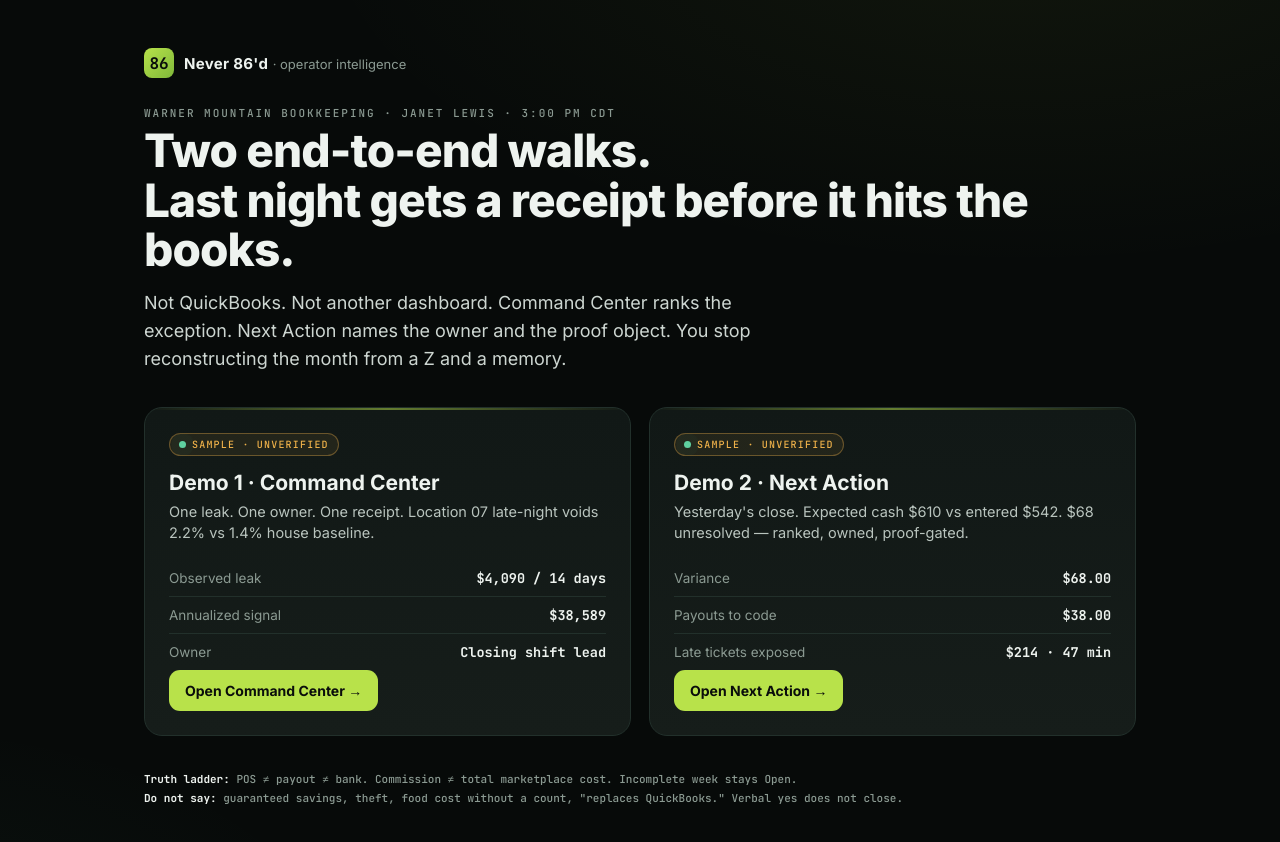
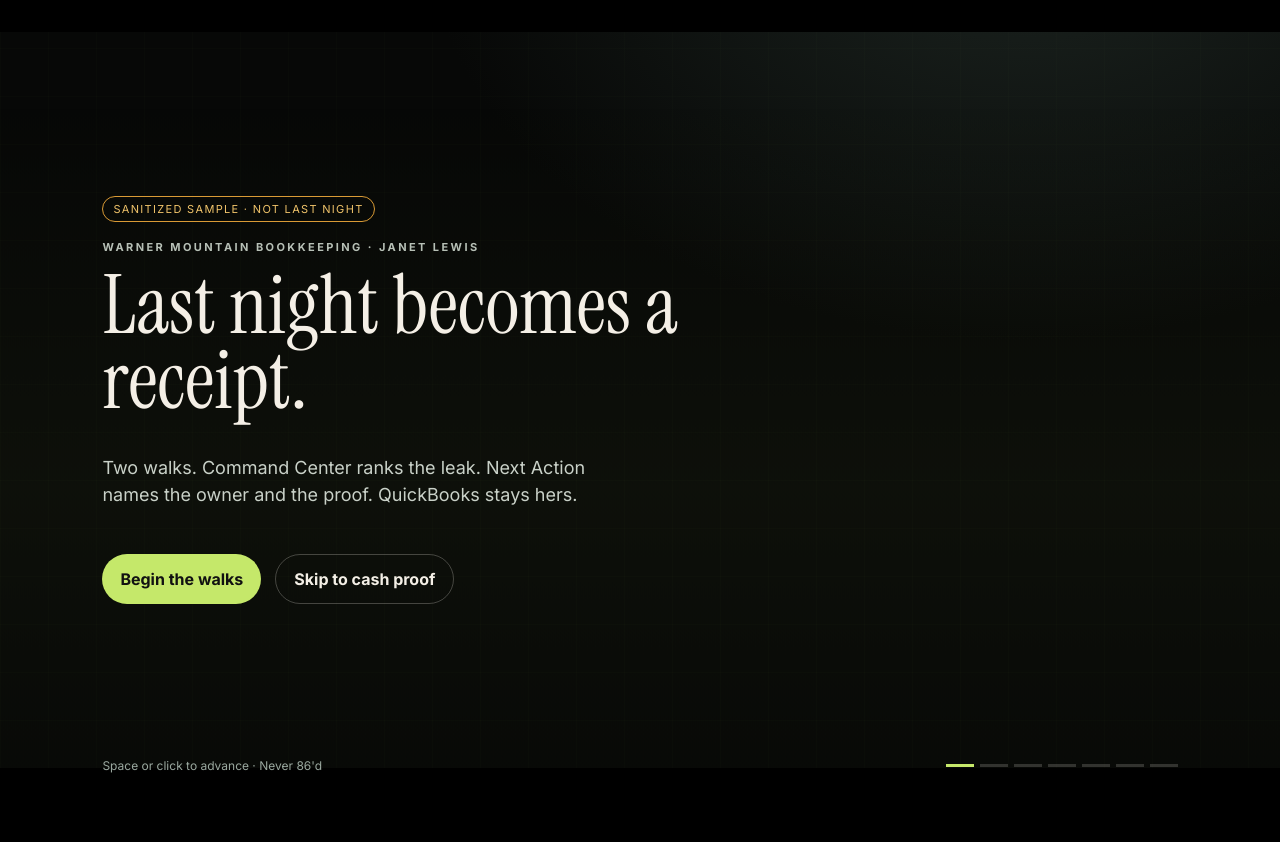
Before and after one commit to mykemueller1-ctrl/never86-action-shift-live, a plain HTML site: page janet-demo/index.html in a window 1280 px wide. After the commit the page ends 800 px from the top, so only its background shows below. Drawn offline with Linux system fonts and the light colour scheme.

Commit message:
Director-cut Janet demo: cinematic Command Center + Next Action walks

```diff
--- a/janet-demo/index.html
+++ b/janet-demo/index.html
@@ -3,87 +3,197 @@
 <head>
 <meta charset="utf-8"/>
 <meta name="viewport" content="width=device-width,initial-scale=1"/>
-<title>Never 86'd · Janet Lewis · Warner Mountain Bookkeeping</title>
+<title>Never 86'd · Command Center + Next Action</title>
 <link rel="preconnect" href="https://fonts.googleapis.com">
 <link rel="preconnect" href="https://fonts.gstatic.com" crossorigin>
-<link href="https://fonts.googleapis.com/css2?family=Inter:wght@400;500;600;700;800&family=JetBrains+Mono:wght@500;700&display=swap" rel="stylesheet">
+<link href="https://fonts.googleapis.com/css2?family=Instrument+Serif:ital@0;1&family=Inter:wght@400;500;600;700;800&display=swap" rel="stylesheet">
 <style>
 :root{
-  --bg:#070a09; --bg2:#0c1110; --card:#111816; --card2:#161d1a;
-  --ink:#eef3ef; --muted:#8b9a92; --line:#22302b; --line2:#2c3a35;
-  --go:#b8e24a; --go-d:#9bc93a; --warn:#f0b24a; --bad:#ff6b6b; --ok:#5fd0a0;
-  --mono:'JetBrains Mono',ui-monospace,monospace; --sans:'Inter',system-ui,sans-serif;
+  --ink:#15120f;--paper:#f4efe6;--panel:#fffaf3;--muted:#6b625c;--line:#d9d0c7;
+  --red:#c74332;--green:#2b7a58;--gold:#d99a35;--dark:#0b0c0b;--card:#121412;
+  --fog:rgba(244,239,230,.08);
 }
 *{box-sizing:border-box}
-html,body{margin:0;background:var(--bg);color:var(--ink);font-family:var(--sans);-webkit-font-smoothing:antialiased}
-body{min-height:100vh;background:
-  radial-gradient(1200px 600px at 80% -10%, rgba(184,226,74,.06), transparent 60%),
-  radial-gradient(900px 500px at -10% 110%, rgba(95,208,160,.05), transparent 55%),
-  var(--bg);}
-.wrap{max-width:1040px;margin:0 auto;padding:48px 24px 96px}
-.kicker{font-family:var(--mono);font-size:11px;letter-spacing:.18em;text-transform:uppercase;color:var(--muted)}
-.brand{display:flex;align-items:center;gap:10px;margin-bottom:28px}
-.mark{width:30px;height:30px;border-radius:8px;background:linear-gradient(135deg,var(--go),#7fb83a);display:grid;place-items:center;font-weight:800;color:#0a0d0b;font-family:var(--mono)}
-.brand b{font-size:15px;letter-spacing:.02em}
-.brand span{color:var(--muted);font-size:13px}
-h1{font-size:clamp(30px,5vw,46px);line-height:1.08;margin:6px 0 14px;font-weight:800;letter-spacing:-.02em}
-.lead{color:#cdd6d1;font-size:18px;line-height:1.55;max-width:680px;margin:0 0 34px}
-.grid{display:grid;grid-template-columns:1fr 1fr;gap:18px}
-@media(max-width:760px){.grid{grid-template-columns:1fr}}
-.card{position:relative;background:linear-gradient(180deg,var(--card),var(--card2));border:1px solid var(--line);border-radius:18px;padding:24px;overflow:hidden;transition:transform .25s ease,border-color .25s ease,box-shadow .25s ease}
-.card:hover{transform:translateY(-3px);border-color:var(--line2);box-shadow:0 18px 50px -20px rgba(0,0,0,.7)}
-.card::before{content:"";position:absolute;inset:0 0 auto 0;height:2px;background:linear-gradient(90deg,transparent,var(--go),transparent);opacity:.5}
-.badge{display:inline-flex;align-items:center;gap:6px;font-family:var(--mono);font-size:10px;letter-spacing:.12em;text-transform:uppercase;color:var(--warn);border:1px solid rgba(240,178,74,.35);background:rgba(240,178,74,.08);padding:4px 9px;border-radius:999px}
-.card h2{font-size:21px;margin:14px 0 6px;font-weight:700}
-.card p{color:#b9c4be;font-size:14.5px;line-height:1.5;margin:0 0 16px}
-.metric{display:flex;justify-content:space-between;align-items:baseline;border-top:1px solid var(--line);padding:9px 0;font-size:13.5px}
-.metric:first-of-type{border-top:0}
-.metric b{font-family:var(--mono);font-weight:700;color:var(--ink)}
-.metric .m{color:var(--muted)}
-.btn{display:inline-flex;align-items:center;gap:8px;background:var(--go);color:#0a0d0b;text-decoration:none;font-weight:700;font-size:14px;padding:12px 16px;border-radius:11px;transition:background .2s ease,transform .15s ease}
-.btn:hover{background:var(--go-d);transform:translateY(-1px)}
-.foot{margin-top:34px;font-family:var(--mono);font-size:11px;color:var(--muted);line-height:1.7}
-.foot b{color:var(--ink)}
-.pulse{width:7px;height:7px;border-radius:50%;background:var(--ok);box-shadow:0 0 0 0 rgba(95,208,160,.6);animation:p 2s infinite}
-@keyframes p{0%{box-shadow:0 0 0 0 rgba(95,208,160,.5)}70%{box-shadow:0 0 0 8px rgba(95,208,160,0)}100%{box-shadow:0 0 0 0 rgba(95,208,160,0)}}
+html,body{margin:0;height:100%;background:#000;color:var(--paper);font-family:Inter,system-ui,sans-serif}
+body{overflow:hidden}
+.stage{position:relative;height:100vh;width:100vw;overflow:hidden}
+.letter{position:absolute;inset:0;pointer-events:none;background:linear-gradient(#000,#000) top/100% 4vh no-repeat,linear-gradient(#000,#000) bottom/100% 4vh no-repeat}
+.grid{
+  position:absolute;inset:0;opacity:.18;pointer-events:none;
+  background-image:linear-gradient(rgba(197,232,106,.08) 1px,transparent 1px),linear-gradient(90deg,rgba(197,232,106,.08) 1px,transparent 1px);
+  background-size:48px 48px;
+}
+.scan{position:absolute;inset:0;pointer-events:none;background:linear-gradient(180deg,transparent 0%,rgba(197,232,106,.04) 50%,transparent 100%);animation:scan 9s linear infinite}
+@keyframes scan{from{transform:translateY(-100%)}to{transform:translateY(100%)}}
+.scene{position:absolute;inset:0;display:none;padding:8vh 8vw;opacity:0;transform:translateY(12px)}
+.scene.on{display:flex;flex-direction:column;justify-content:center;animation:up .7s ease both}
+@keyframes up{from{opacity:0;transform:translateY(18px)}to{opacity:1;transform:none}}
+.kicker{letter-spacing:.22em;text-transform:uppercase;font-size:11px;color:#b7c0b6;font-weight:700}
+.badge{display:inline-flex;align-items:center;gap:8px;border:1px solid var(--gold);color:#f0c36a;padding:5px 10px;border-radius:999px;font-size:11px;letter-spacing:.12em;text-transform:uppercase;width:max-content}
+h1{font-family:"Instrument Serif",Georgia,serif;font-weight:400;font-size:clamp(42px,6.4vw,92px);line-height:.92;margin:14px 0 18px;max-width:16ch}
+.sub{max-width:46ch;color:#c9d1c8;font-size:18px;line-height:1.5}
+.row{display:flex;gap:14px;flex-wrap:wrap;margin-top:28px}
+button{
+  appearance:none;border:0;cursor:pointer;font:inherit;font-weight:700;
+  background:#c5e86a;color:#111;padding:14px 18px;border-radius:999px;
+}
+button.ghost{background:transparent;color:var(--paper);border:1px solid rgba(244,239,230,.25)}
+.metrics{display:grid;grid-template-columns:repeat(4,minmax(140px,1fr));gap:12px;margin-top:28px}
+.metric{background:rgba(18,20,18,.82);border:1px solid rgba(244,239,230,.12);padding:18px 16px;border-radius:18px;backdrop-filter:blur(12px)}
+.metric b{display:block;font-family:"Instrument Serif",serif;font-size:34px;line-height:1;margin-top:8px}
+.metric span{font-size:11px;letter-spacing:.14em;text-transform:uppercase;color:#9aa89f}
+.panel{display:grid;grid-template-columns:1.2fr .8fr;gap:16px;margin-top:26px}
+.card{background:rgba(18,20,18,.88);border:1px solid rgba(244,239,230,.12);border-radius:22px;padding:22px}
+.card h3{margin:0 0 10px;font-size:13px;letter-spacing:.16em;text-transform:uppercase;color:#f0c36a}
+.card p{margin:0 0 10px;color:#dce4db;line-height:1.45}
+.receipt{background:var(--panel);color:var(--ink);border-radius:4px;padding:26px;box-shadow:0 30px 80px rgba(0,0,0,.35)}
+.receipt h2{font-family:"Instrument Serif",serif;font-size:34px;margin:0 0 8px}
+.line{display:flex;justify-content:space-between;border-bottom:1px dashed #d9d0c7;padding:8px 0;font-size:15px}
+.line b{font-variant-numeric:tabular-nums}
+.hud{position:fixed;left:8vw;right:8vw;bottom:3.4vh;display:flex;justify-content:space-between;align-items:center;z-index:5;font-size:12px;color:#9aa89f}
+.ticks{display:flex;gap:6px}
+.ticks i{width:28px;height:3px;background:rgba(244,239,230,.18);display:block}
+.ticks i.on{background:#c5e86a}
+.paper{background:radial-gradient(1200px 600px at 20% 0%,#2a241c 0%,#0b0c0b 55%)}
+.dark{background:radial-gradient(1000px 700px at 80% -10%,#1c2420 0%,#070807 60%)}
+.warn{color:#f0c36a}
+.ok{color:#9be7b0}
+@media (max-width:900px){
+  .metrics,.panel{grid-template-columns:1fr}
+  h1{font-size:44px}
+  .scene{padding:7vh 6vw}
+}
 </style>
 </head>
 <body>
-<div class="wrap">
-  <div class="brand">
-    <div class="mark">86</div>
-    <div><b>Never 86'd</b> <span>· operator intelligence</span></div>
-  </div>
-  <div class="kicker">Warner Mountain Bookkeeping · Janet Lewis · 3:00 PM CDT</div>
-  <h1>Two end-to-end walks.<br>Last night gets a receipt before it hits the books.</h1>
-  <p class="lead">Not QuickBooks. Not another dashboard. Command Center ranks the exception. Next Action names the owner and the proof object. You stop reconstructing the month from a Z and a memory.</p>
+<div class="stage dark" id="stage">
+  <div class="grid"></div>
+  <div class="scan"></div>
+  <div class="letter"></div>
 
-  <div class="grid">
-    <div class="card">
-      <span class="badge"><span class="pulse"></span> SAMPLE · UNVERIFIED</span>
-      <h2>Demo 1 · Command Center</h2>
-      <p>One leak. One owner. One receipt. Location 07 late-night voids 2.2% vs 1.4% house baseline.</p>
-      <div class="metric"><span class="m">Observed leak</span><b>$4,090 / 14 days</b></div>
-      <div class="metric"><span class="m">Annualized signal</span><b>$38,589</b></div>
-      <div class="metric"><span class="m">Owner</span><b>Closing shift lead</b></div>
-      <a class="btn" href="command-center.html">Open Command Center →</a>
+  <section class="scene on" data-scene="0">
+    <div class="badge">Sanitized sample · not last night</div>
+    <div class="kicker" style="margin-top:18px">Warner Mountain Bookkeeping · Janet Lewis</div>
+    <h1>Last night becomes a receipt.</h1>
+    <p class="sub">Two walks. Command Center ranks the leak. Next Action names the owner and the proof. QuickBooks stays hers.</p>
+    <div class="row">
+      <button data-next>Begin the walks</button>
+      <button class="ghost" data-jump="4">Skip to cash proof</button>
     </div>
+  </section>
 
-    <div class="card">
-      <span class="badge"><span class="pulse"></span> SAMPLE · UNVERIFIED</span>
-      <h2>Demo 2 · Next Action</h2>
-      <p>Yesterday's close. Expected cash $610 vs entered $542. $68 unresolved — ranked, owned, proof-gated.</p>
-      <div class="metric"><span class="m">Variance</span><b>$68.00</b></div>
-      <div class="metric"><span class="m">Payouts to code</span><b>$38.00</b></div>
-      <div class="metric"><span class="m">Late tickets exposed</span><b>$214 · 47 min</b></div>
-      <a class="btn" href="next-action.html">Open Next Action →</a>
+  <section class="scene" data-scene="1">
+    <div class="kicker">Demo 1 · Command Center</div>
+    <h1>Location 07 is loud after nine.</h1>
+    <p class="sub">Fourteen-day window. Net $186,420. Voids after 9 PM sit at 2.2% against this house’s 1.4% baseline.</p>
+    <div class="metrics">
+      <div class="metric"><span>Void rate</span><b>2.2%</b></div>
+      <div class="metric"><span>House baseline</span><b>1.4%</b></div>
+      <div class="metric"><span>Observed</span><b>$4,090</b></div>
+      <div class="metric"><span>Annualized signal</span><b>$38,589</b></div>
     </div>
-  </div>
+  </section>
 
-  <div class="foot">
-    <b>Truth ladder:</b> POS ≠ payout ≠ bank. Commission ≠ total marketplace cost. Incomplete week stays Open.<br>
-    <b>Do not say:</b> guaranteed savings, theft, food cost without a count, "replaces QuickBooks." Verbal yes does not close.
-  </div>
+  <section class="scene" data-scene="2">
+    <div class="kicker">Command Center · one leak</div>
+    <h1>One owner. One proof object.</h1>
+    <div class="panel">
+      <div class="card">
+        <h3>Next action</h3>
+        <p>Every void after 9 PM for the next three closes. Name the reason before the check closes.</p>
+        <p><b>Owner:</b> Closing shift lead</p>
+        <p><b>Proof:</b> Three signed close logs + void-reason export.</p>
+      </div>
+      <div class="card">
+        <h3>Close rule</h3>
+        <p>Resolved only if the next three same-daypart closes drop under 1.8%.</p>
+        <p class="warn">$38,589 is a signal. Not booked savings. Verbal yes does not close.</p>
+      </div>
+    </div>
+  </section>
+
+  <section class="scene" data-scene="3">
+    <div class="kicker">Handoff to the books</div>
+    <h1>Janet gets the receipt, not a story.</h1>
+    <p class="sub">Waiting on the monthly P&amp;L hides which shift created the leak. The package can carry the exception, the owner, and the proof object.</p>
+  </section>
+
+  <section class="scene" data-scene="4">
+    <div class="kicker">Demo 2 · Next Action</div>
+    <h1>Yesterday closed. $68 still needs a receipt.</h1>
+    <div class="panel">
+      <div class="receipt">
+        <div class="kicker" style="color:#6b625c">Sample house · unverified</div>
+        <h2>Business-day close</h2>
+        <div class="line"><span>Gross / tickets</span><b>$4,820 · 187</b></div>
+        <div class="line"><span>Expected cash</span><b>$610.00</b></div>
+        <div class="line"><span>Entered deposit</span><b>$542.00</b></div>
+        <div class="line"><span>Variance</span><b>$68.00</b></div>
+        <div class="line"><span>Payouts</span><b>$38.00</b></div>
+      </div>
+      <div class="card">
+        <h3>Action 1 · Cash-proof</h3>
+        <p>Match the deposit slip to the close. Correct the entry or document the exception.</p>
+        <p><b>Owner:</b> Closing manager</p>
+        <p><b>Proof:</b> Slip or bank record.</p>
+        <p class="warn">Review work. Not theft. Not a shortage until the slip is matched.</p>
+      </div>
+    </div>
+  </section>
+
+  <section class="scene" data-scene="5">
+    <div class="kicker">Next Action · ranked queue</div>
+    <h1>Cash first. Then code the $38.</h1>
+    <div class="panel">
+      <div class="card">
+        <h3>Action 2 · Payout-proof</h3>
+        <p>$38 needs receipt, purpose, and ledger bucket before it hits a QBO class.</p>
+        <p class="ok">This is the file she can book from.</p>
+      </div>
+      <div class="card">
+        <h3>Hold</h3>
+        <p>Food cost stays HOLD. No same-day invoices and count. Invoice day is not daily prime.</p>
+      </div>
+    </div>
+  </section>
+
+  <section class="scene" data-scene="6">
+    <div class="badge">Close the room here</div>
+    <h1>Which exception goes in the monthly package first?</h1>
+    <p class="sub">Cash proof. Third-party gross versus net. Or payout coding. She picks. We do not replace her close.</p>
+    <div class="row">
+      <button data-jump="0">Replay</button>
+      <button class="ghost" data-jump="1">Command Center again</button>
+    </div>
+  </section>
 </div>
+
+<div class="hud">
+  <div>Space or click to advance · Never 86'd</div>
+  <div class="ticks" id="ticks"></div>
+</div>
+
+<script>
+const scenes=[...document.querySelectorAll('.scene')];
+let i=0;
+const ticks=document.getElementById('ticks');
+scenes.forEach((_,n)=>{const d=document.createElement('i');if(n===0)d.className='on';ticks.appendChild(d);});
+function show(n){
+  i=Math.max(0,Math.min(scenes.length-1,n));
+  scenes.forEach((s,idx)=>s.classList.toggle('on',idx===i));
+  [...ticks.children].forEach((t,idx)=>t.classList.toggle('on',idx<=i));
+  document.getElementById('stage').className='stage '+(i>=4?'paper':'dark');
+}
+function next(){show(i+1)}
+document.body.addEventListener('click',e=>{
+  if(e.target.dataset.next!==undefined) return next();
+  if(e.target.dataset.jump!==undefined) return show(+e.target.dataset.jump);
+  if(e.target.tagName!=='BUTTON') next();
+});
+window.addEventListener('keydown',e=>{
+  if(e.key===' ' || e.key==='ArrowRight'){e.preventDefault();next()}
+  if(e.key==='ArrowLeft'){e.preventDefault();show(i-1)}
+});
+</script>
 </body>
 </html>
```
